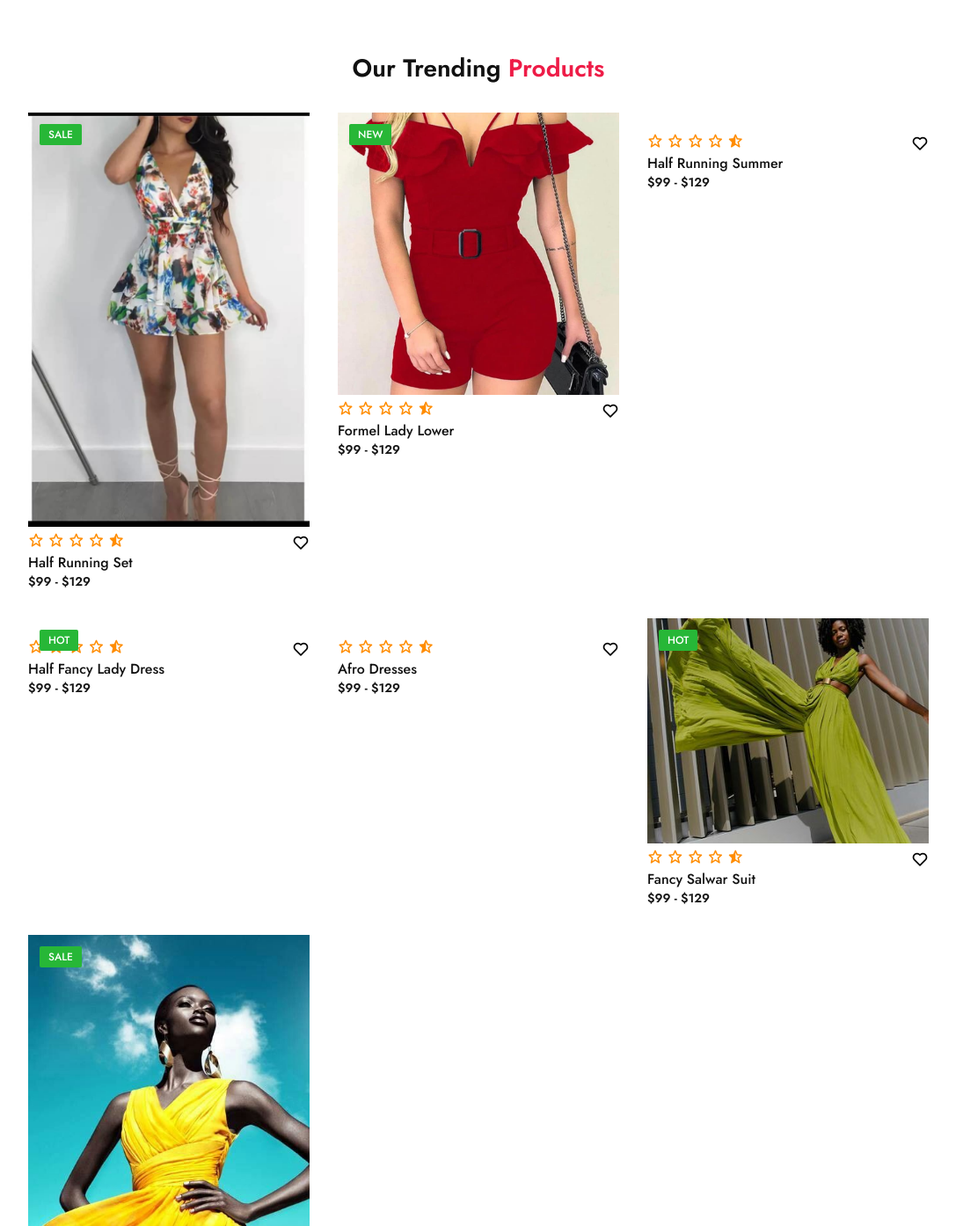
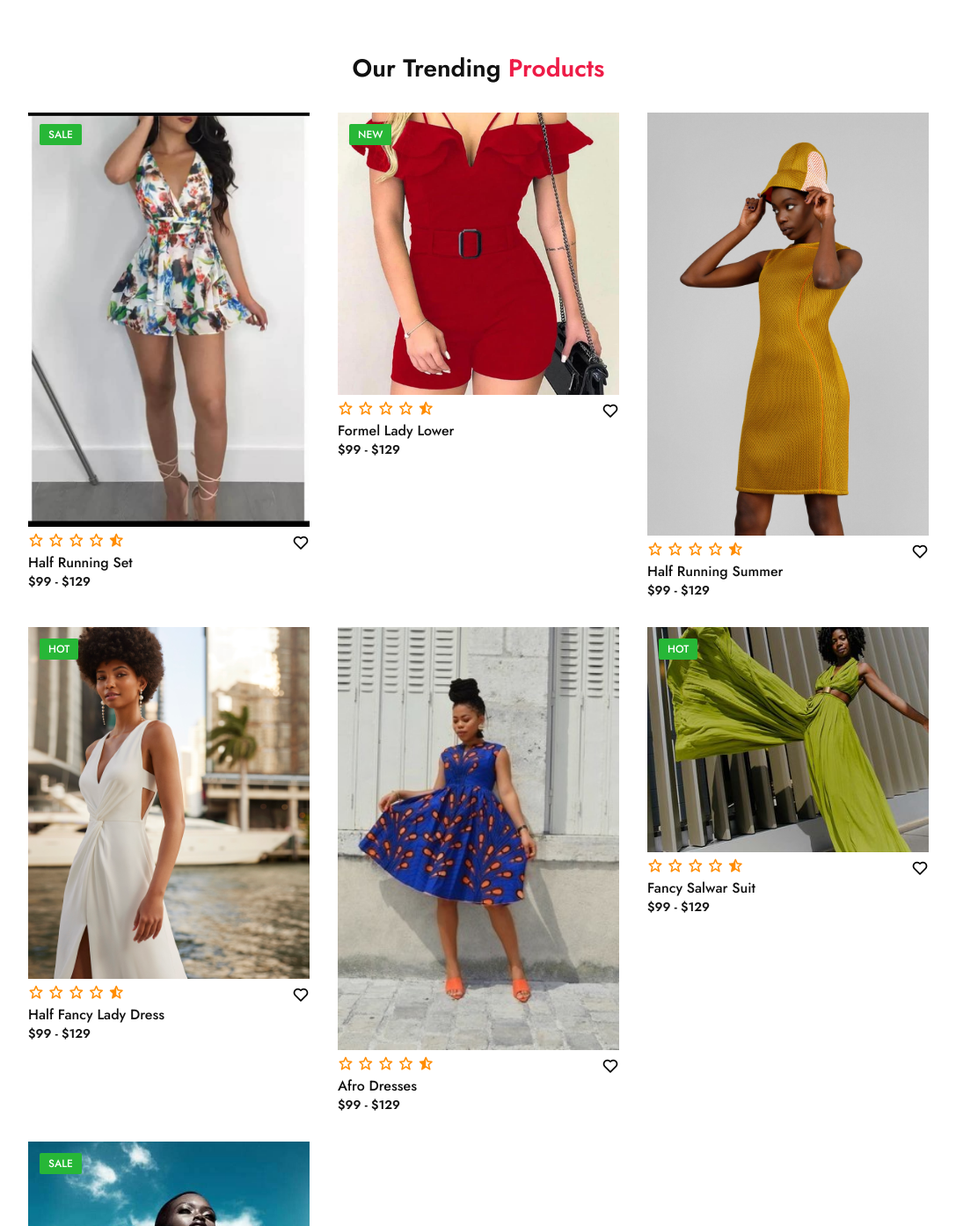
Before and after one commit to Ander145/nessanglmakeup, a plain HTML site: page index.html in a window 1280 px wide. Shown: the part 820-2214 px from the top of the page at 88% size, without its empty margins (96-1183 px from the left). Drawn offline with nearby package versions, Linux system fonts and the light colour scheme; a script that the page names is missing; files whose address does not match are found by name.

Commit message:
Update index.html

```diff
--- a/index.html
+++ b/index.html
@@ -89,7 +89,7 @@
                 </div>
             </div>
             <div class="row">
-                <img src="summer.jpg" alt="" width="200px">
+                <img src="images/summer.jpg" alt="" width="200px">
 
                 <div class="heart-icon">
                     <i class='bx bx-heart'></i>
@@ -107,7 +107,7 @@
                 </div>
             </div>
             <div class="row">
-                <img src="dressh.jpg" alt="" width="200px">
+                <img src="images/dressh.jpg" alt="" width="200px">
                 <div class="product-text">
                     <h5>Hot</h5>
                 </div>
@@ -127,7 +127,7 @@
                 </div>
             </div>
             <div class="row">
-                <img src="afrodress.jpg" alt="" width="200px">
+                <img src="images/afrodress.jpg" alt="" width="200px">
 
                 <div class="heart-icon">
                     <i class='bx bx-heart'></i>
```
